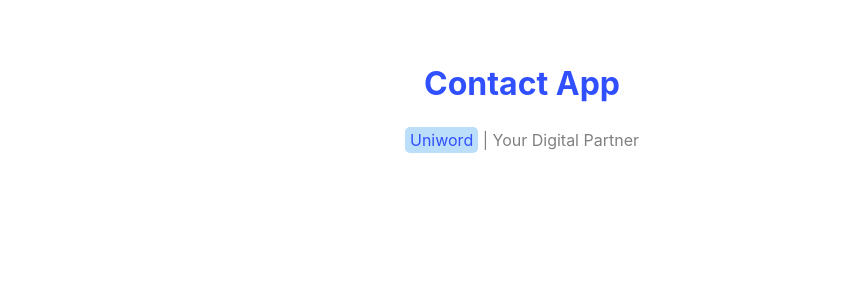
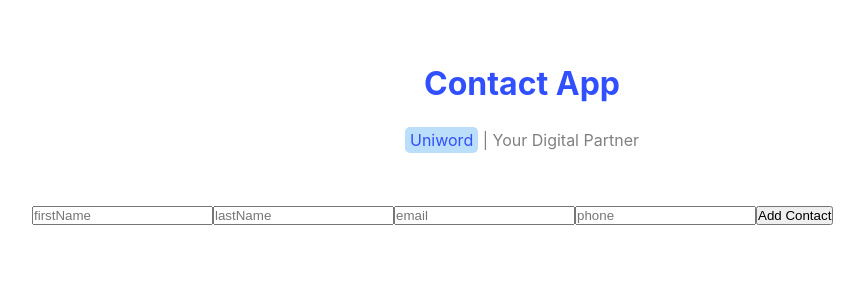
Before and after one commit to Ali-RHI/Contact-App, a React (Vite) app: page / in a window 1280 px wide. Shown: the top 300 px of the page, without its empty margins (118-982 px from the left). Built offline with nearby package versions, Linux system fonts and the light colour scheme.

Commit message:
create contacts section

```diff
--- a/src/App.jsx
+++ b/src/App.jsx
@@ -1,10 +1,12 @@
 import Header from "./components/Header.jsx"
+import Contacts from "./components/Contacts.jsx"
 
 function App() {
 
   return (
     <>
       <Header />
+      <Contacts />
     </>
   )
 }
--- /dev/null
+++ b/src/components/Contacts.jsx
@@ -0,0 +1,55 @@
+import { useState } from "react";
+function Contacts() {
+    const [contact, setContact] = useState({
+        firstName: "",
+        lastName: "",
+        email: "",
+        phone: "",
+    });
+
+    const changeHandler = (event) => {
+        const name = event.target.name;
+        const value = event.target.value;
+        setContact((contact) => ({ ...contact, [name]: value }));
+    };
+
+    const addHandler = () => {};
+
+    return (
+        <div>
+            <div>
+                <input
+                    type="text"
+                    placeholder="firstName"
+                    name="firstName"
+                    value={contact.firstName}
+                    onChange={changeHandler}
+                />
+                <input
+                    type="text"
+                    placeholder="lastName"
+                    name="lastName"
+                    value={contact.lastName}
+                    onChange={changeHandler}
+                />
+                <input
+                    type="text"
+                    placeholder="email"
+                    name="email"
+                    value={contact.email}
+                    onChange={changeHandler}
+                />
+                <input
+                    type="number"
+                    placeholder="phone"
+                    name="phone"
+                    value={contact.phone}
+                    onChange={changeHandler}
+                />
+                <button onClick={addHandler}>Add Contact</button>
+            </div>
+        </div>
+    );
+}
+
+export default Contacts;
--- a/src/components/Header.jsx
+++ b/src/components/Header.jsx
@@ -1,4 +1,3 @@
-import React from 'react'
 import styles from './Header.module.css'
 
 function Header() {
```
